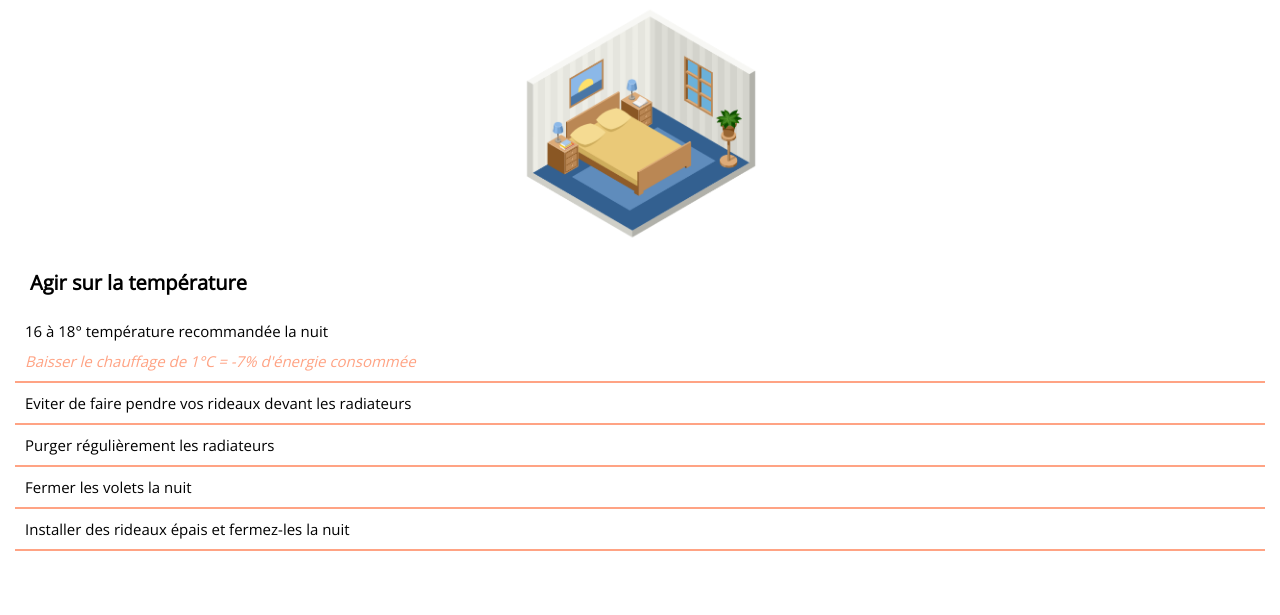
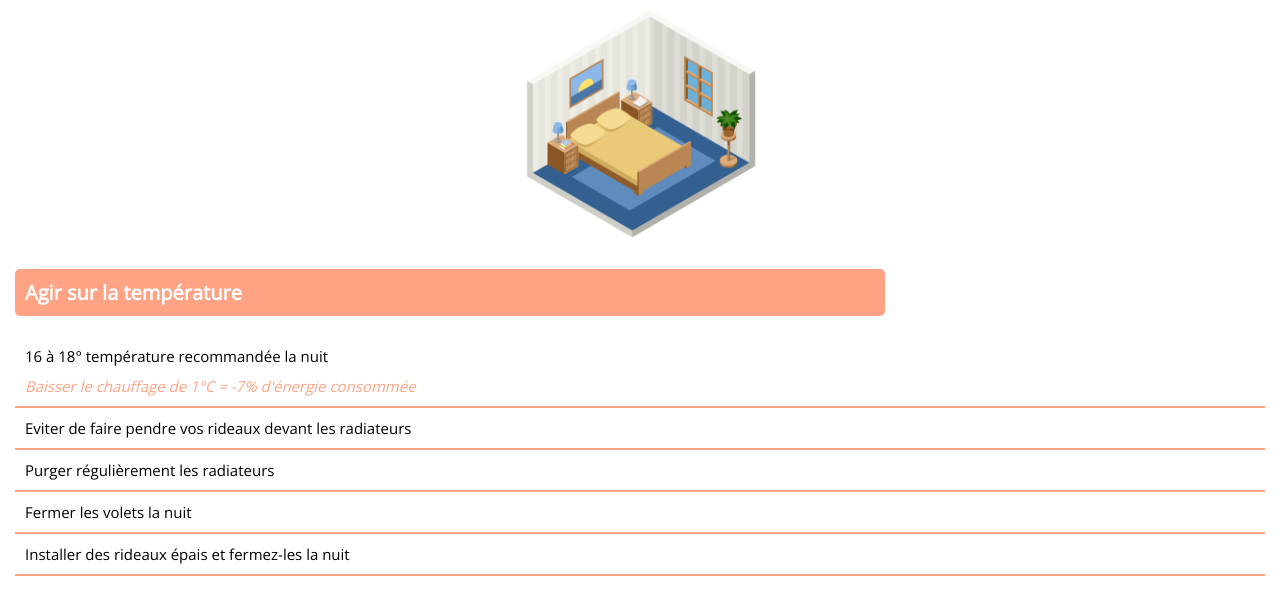
Before and after one commit to osselaer-mickael/faceco, a PHP site: page /PHP/chambre_agir_sur_la_temperature.php in a window 1280 px wide. Shown: the part 128-743 px from the top of the page. Run offline with PHP 8.4, Linux system fonts and the light colour scheme.

Commit message:
COMMIT 2.0

```diff
--- a/CSS/buandrie.css
+++ b/CSS/buandrie.css
@@ -55,7 +55,7 @@ h2 {
 }
 
 #container_title_temp {
-    width: auto;
+    width: 68%;
     padding: 1rem;
     margin: 2rem 1.5rem 2rem 1.5rem;
     background-color: #ffa384;
--- a/CSS/chambre_agir_sur_la_temperature.css
+++ b/CSS/chambre_agir_sur_la_temperature.css
@@ -85,3 +85,19 @@ span {
     font-style: italic;
     color: #ffa384;
 }
+
+#container_title_temp {
+    width: 68%;
+    border-radius: 5px;
+    background-color: #ffa384;
+    padding: 1rem;
+    margin: 2rem 1.5rem 2rem 1.5rem;
+}
+
+.title_temp {
+    color: white;
+}
+
+.italic_temp {
+    color: #ffa384;
+}
--- a/PHP/chambre_agir_sur_la_temperature.php
+++ b/PHP/chambre_agir_sur_la_temperature.php
@@ -21,12 +21,12 @@
         <img src="../IMG/Chambre.png/" alt="chambre" class="chambre">
     </div>
     <div id="container_temperature">
-        <div id="container_title">
-            <h2>Agir sur la température</h2>
+        <div id="container_title_temp">
+            <h2 class="title_temp">Agir sur la température</h2>
         </div>
         <div id="text_one">
             <p>16 à 18° température recommandée la nuit</p>
-            <span>Baisser le chauffage de 1°C = -7% d'énergie consommée</span>
+            <span class="italic_temp">Baisser le chauffage de 1°C = -7% d'énergie consommée</span>
         </div>
         <div id="text_two">
             <p>Eviter de faire pendre vos rideaux devant les radiateurs</p>
```
Also changed, not shown: PHP/cuisine.php (+11 -11 lines), index.php (+6 -6 lines).
